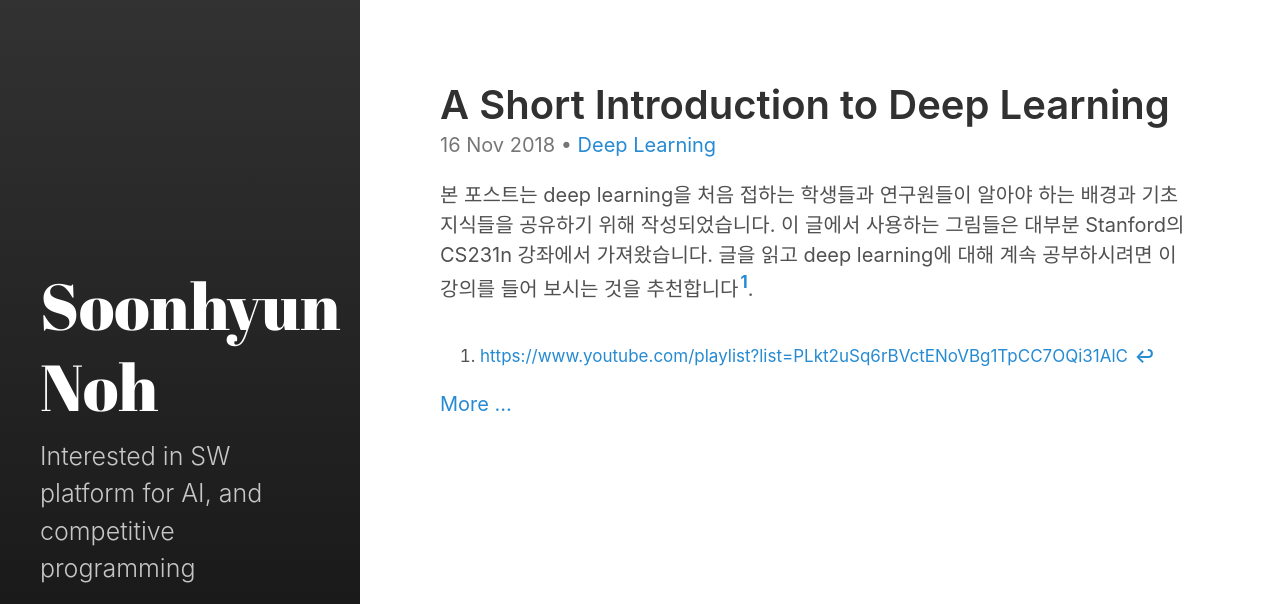
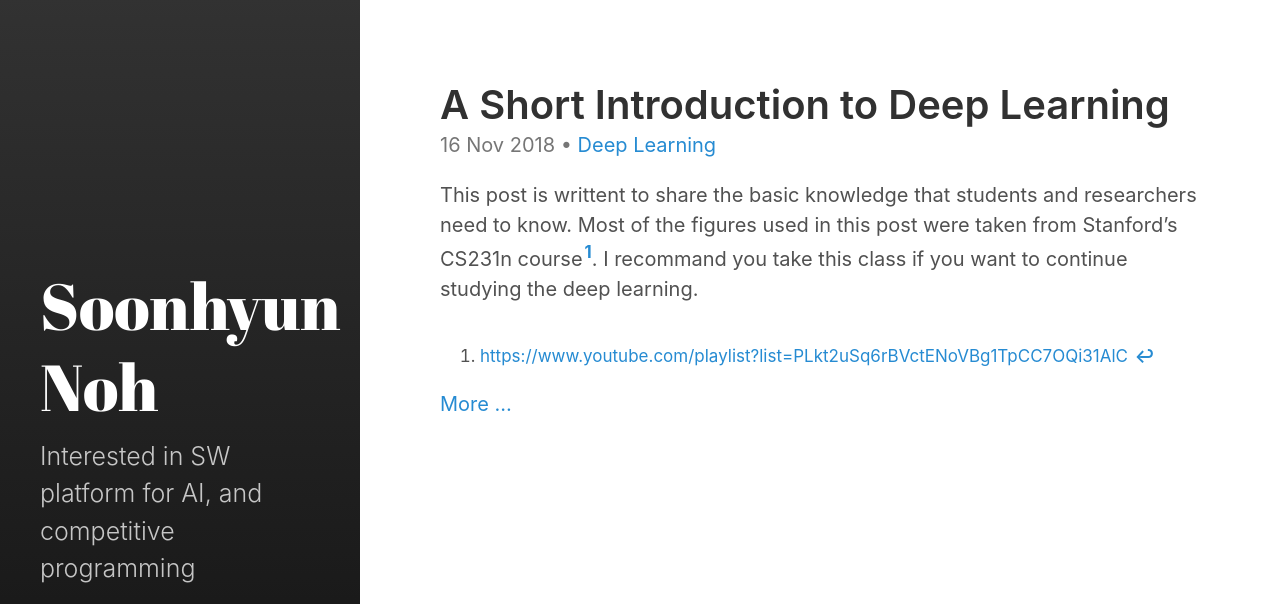
Before and after one commit to shnoh171/shnoh171.github.io, a Jekyll site: the page built from index.html, in a window 1280 px wide, cut to the strip 0-604 px from the top of the page. Built offline with Jekyll 4.4.1, drawn with Linux system fonts in a browser that asks for light colours; the list of posts is cut into pages by our own code.

Commit message:
translate (not finished)

```diff
--- a/_posts/2018-11-16-short-introduction-to-deep-learning-revised.md
+++ b/_posts/2018-11-16-short-introduction-to-deep-learning-revised.md
@@ -4,9 +4,12 @@
 categories:
   - Deep Learning
 ---
-본 포스트는 deep learning을 처음 접하는 학생들과 연구원들이 알아야 하는 배경과 기초 지식들을 공유하기 위해 작성되었습니다. 이 글에서 사용하는 그림들은 대부분 Stanford의 CS231n 강좌에서 가져왔습니다. 글을 읽고 deep learning에 대해 계속 공부하시려면 이 강의를 들어 보시는 것을 추천합니다[^CS231n16_YouTube].
+This post is writtent to share the basic knowledge that students and researchers need to know. Most of the figures used in this post were taken from Stanford's CS231n course[^CS231n16_YouTube]. I recommand you take this class if you want to continue studying the deep learning.
 
-### Deep Learning이란 무엇인가
+### What is Deep Learning?
+
+/* Currently writing */
+
 2015년, deep learning의 대가 세 사람(Yann Lecun, Yoshua Bengio, Geoffrey Hinton)이 Nature에 deep learning의 발전을 정리하는 논문을 게재하였습니다[^LeCun15]. 이 논문에서 정의하는 deep learning은 한 문장으로 요약할 수 있습니다.
 
 > Deep learning is a class of techniques that allows computational models that are composed of multiple processing layers to learn representations of data with multiple levels of abstraction.
```
